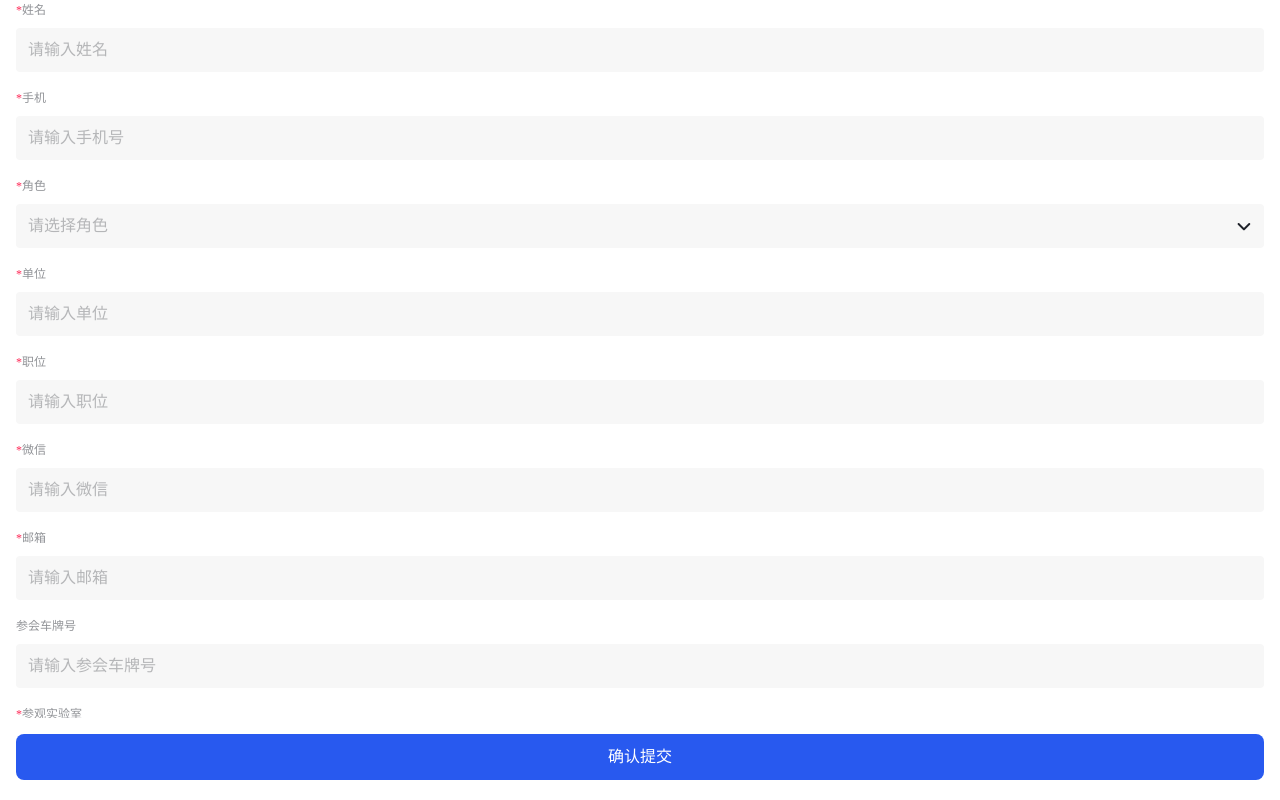
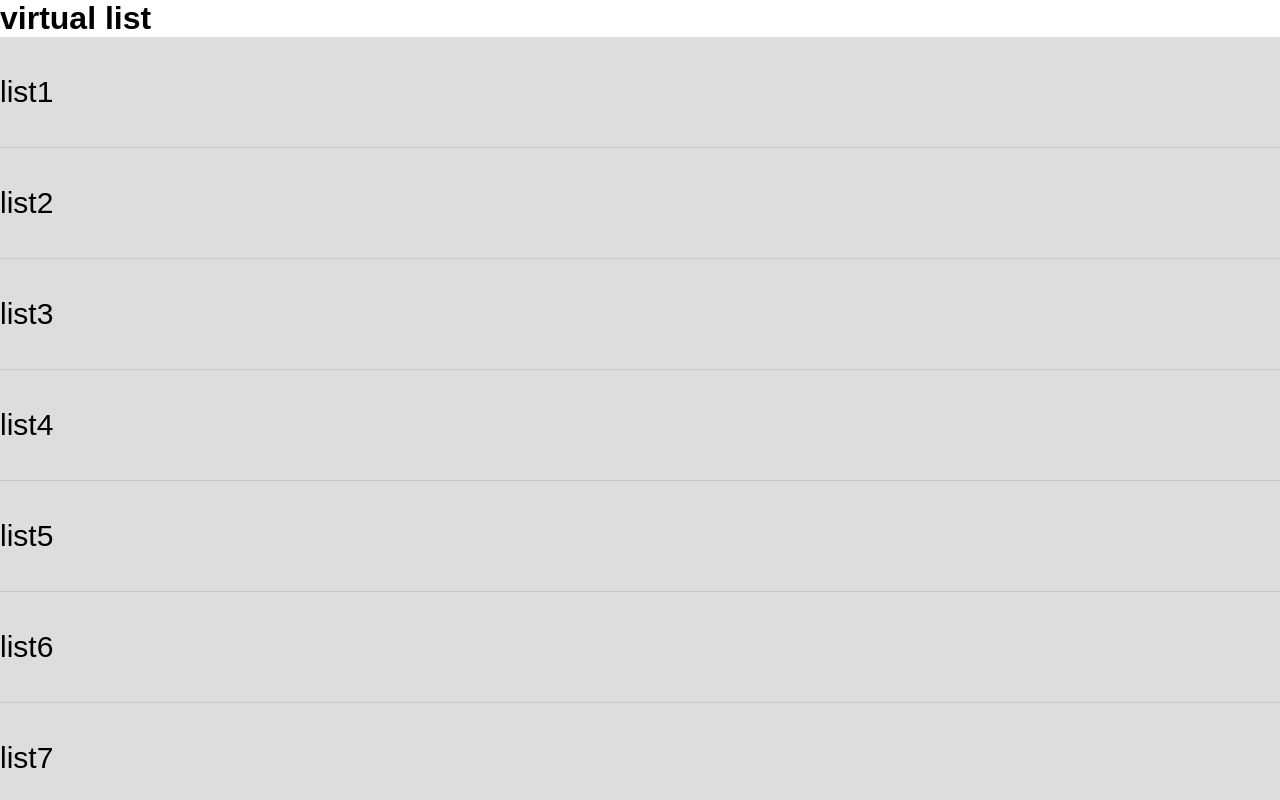
Before and after one commit to kongbaiy/vue_components, a Vue app: page /#/list in a window 1280 px wide. Before the commit this address led to /#/form. Built offline with nearby package versions, Linux system fonts and the light colour scheme; a web font is replaced by a local one.

Commit message:
完成虚拟列表组件和demo

```diff
--- a/src/app/components/list/VirtualScroller.vue
+++ b/src/app/components/list/VirtualScroller.vue
@@ -1,8 +1,13 @@
 <template>
   <div class="virtual-scroll-container" :style="{ height }" @scroll="_onScroll">
-    <div class="content" :style="{ height: `${(value.length - 1) * 111}px` }">
+    <div class="content" :style="{ height: contentHeight }">
       <div class="viewing-area">
-        <div v-for="(item, index) in list" :key="index" class="slot-box">
+        <div
+          v-for="(item, index) in list"
+          :key="'slotbox_' + index"
+          ref="slotbox"
+          class="slot-box"
+        >
           <slot v-bind="item"></slot>
         </div>
       </div>
@@ -13,65 +18,86 @@
 <script>
 export default {
   model: {
-    prop: 'value',
-    event: 'update',
+    prop: "value",
+    event: "update",
   },
 
   props: {
     value: {
       type: Array,
-      default: () => []
+      default: () => [],
     },
     height: {
       type: String,
-      default: '100vh'
+      default: "100vh",
     },
-    page: {
-      type: [Number, String],
-      default: 1
-    }
+    showNumber: {
+      type: Number,
+      default: 10,
+    },
+    triggerDistance: {
+      type: Number,
+      default: 20,
+    },
   },
 
   data() {
     return {
+      slotBoxHeight: 1,
       scrollTopVal: 0,
-      timeout: '',
-      perNum: 0
+      pervScrollNum: 0,
+      timeout: "",
     };
-  },
-
-  mounted() {
   },
 
   computed: {
     list() {
-      const { value, scrollTopVal } = this;
-      const start = Math.floor(scrollTopVal / 110),
-        end = start + 10;
+      const { value, scrollTopVal, slotBoxHeight, showNumber } = this;
+      const start = Math.floor(scrollTopVal / slotBoxHeight),
+        end = start + showNumber;
 
       return value.slice(start, end);
-    }
+    },
+
+    contentHeight() {
+      const { value, slotBoxHeight } = this;
+
+      return slotBoxHeight * (value.length - 1) + "px";
+    },
+  },
+
+  mounted() {
+    this.slotBoxHeight = this.$refs["slotbox"][0].offsetHeight;
   },
 
   methods: {
     _onScroll({ target }) {
-      const { scrollTop } = target;
+      const { scrollTop, scrollHeight, offsetHeight } = target;
+      const { slotBoxHeight, triggerDistance } = this;
       const VA = document.querySelector(".viewing-area");
-      const curNum =  Math.floor(scrollTop / 110);
+      const curr_scroll_num = Math.floor(scrollTop / slotBoxHeight);
 
       if (this.scrollTopVal && scrollTop < this.scrollTopVal) {
+        if (triggerDistance && scrollTop <= triggerDistance) {
+          this.$emit("scrollTop");
+        }
 
+        if (scrollTop < this.scrollTopVal && scrollTop < slotBoxHeight) {
+          VA.setAttribute("style", `transform: translateY(${scrollTop}px)`);
+        }
       } else {
-
+        if (scrollTop >= scrollHeight - offsetHeight - triggerDistance) {
+          this._antiShake(() => {
+            this.$emit("scrollBottom");
+          });
+        }
       }
 
-      // VA.setAttribute('style', `margin-top:(${scrollTop}px)`);
-      if(this.perNum != curNum || scrollTop < 56) {
-        this.perNum = curNum;
-        VA.setAttribute('style', `transform: translateY(${scrollTop}px)`);
+      if (this.pervScrollNum != curr_scroll_num) {
+        this.pervScrollNum = curr_scroll_num;
+        VA.setAttribute("style", `transform: translateY(${scrollTop}px)`);
       }
       this.scrollTopVal = scrollTop;
-
     },
 
     _antiShake(callback) {
--- a/src/app/pages/demo/List.vue
+++ b/src/app/pages/demo/List.vue
@@ -1,11 +1,9 @@
 <template>
   <div>
     <h1>virtual list</h1>
-    <virtual-scroller v-model="list" :page="page" @load="onLoad">
+    <virtual-scroller v-model="list" @scrollTop="onScrollTop" @scrollBottom="onScrollBottom">
       <template slot-scope="scope">
-        <div class="list-item">
-          {{scope.title}}{{scope.index}}
-      </div>
+        <div class="list-item">{{ scope.title }}{{ scope.index }}</div>
       </template>
     </virtual-scroller>
   </div>
@@ -14,41 +12,44 @@
 <script>
 export default {
   components: {
-    VirtualScroller: () => import('@/app/components/list/VirtualScroller'),
+    VirtualScroller: () => import("@/app/components/list/VirtualScroller"),
   },
 
   data() {
     return {
       page: 1,
-      list: [
-      ]
+      list: [],
     };
   },
 
   mounted() {
-    let arr = [];
-    for(let i = 0;i < 20; i++) {
-      arr.push({
-        title: 'list',
-        index: i + 1
-      });
-    }
-     this.list = arr;
+    this.renderList();
   },
 
   methods: {
-    onLoad({ direction }) {
-      // if (direction === 'up') {
-      //   if(this.page < this.list.length - 1) {
-      //     this.page ++;
-      //   }
-      // } else {
-      //   if(this.page > 1) {
-      //     this.page --;
-      //   }
-      // }
-      // console.log(this.page);
-    }
+    onScrollTop() {
+      console.log('yes scroll top');
+    },
+    onScrollBottom() {
+      console.log('yes scroll bottom');
+      this.renderList(true);
+    },
+
+    renderList(isMore) {
+      console.log('isMore:', isMore);
+      let arr = [];
+      for (let i = 0; i < 20; i++) {
+        arr.push({
+          title: "list",
+          index: i + 1,
+        });
+      }
+
+      if(isMore) {
+        arr = this.list.concat(arr);
+      }
+      this.list = arr;
+    },
   },
 };
 </script>
```
